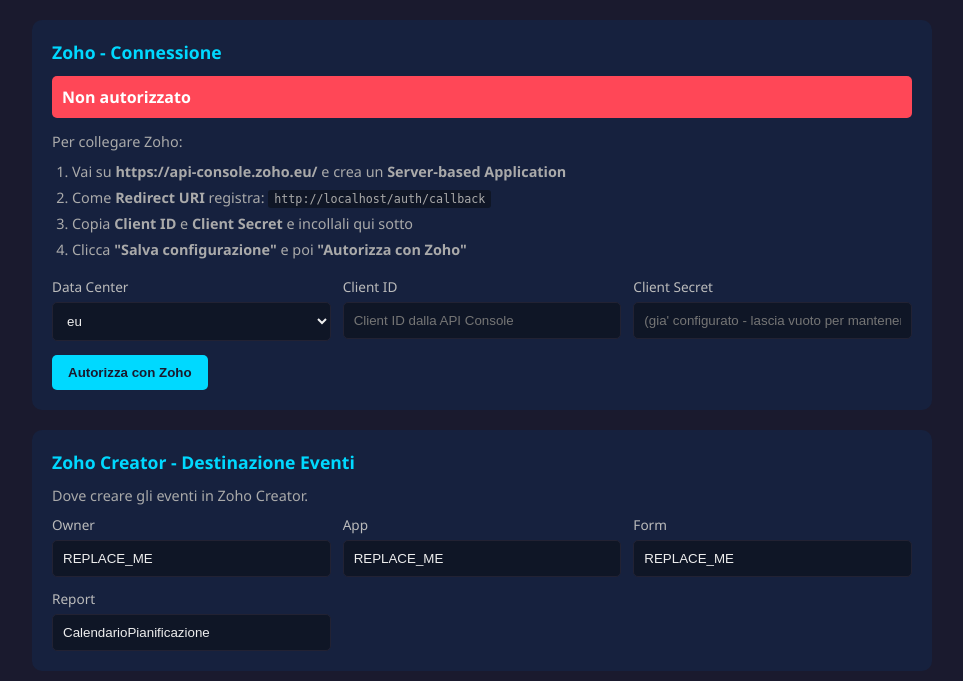
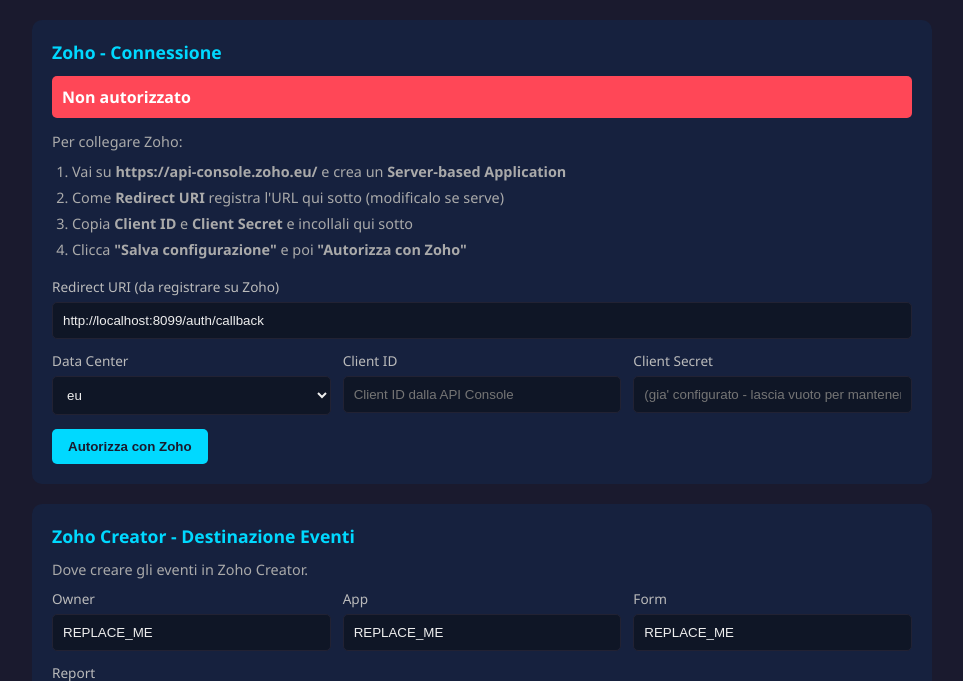
Before and after one commit to eliaferrarii/Fortinet-Calendar-Sync, a Flask app: page /setup in a window 1280 px wide. Shown: the part 76-757 px from the top of the page, without its empty margins (158-1121 px from the left). Run offline with Flask 3, Linux system fonts and the light colour scheme.

Commit message:
Expose port 8099 for OAuth callback and make redirect URI editable
- Add ports 8099/tcp mapping in config.yaml so callback is reachable
  directly (not through ingress)
- Redirect URI field is now editable, defaults to
  http://HOSTNAME:8099/auth/callback
- User copies this URL into Zoho API Console as redirect URI
- Bump version to 1.1.4

Co-Authored-By: Claude Opus 4.6 <noreply@anthropic.com>

```diff
--- a/fortinet-zoho-sync/config.yaml
+++ b/fortinet-zoho-sync/config.yaml
@@ -1,5 +1,5 @@
 name: "Fortinet Zoho Calendar Sync"
-version: "1.1.3"
+version: "1.1.4"
 slug: "fortinet-zoho-sync"
 description: "Sincronizzazione automatica scadenze firewall Fortinet con calendario Zoho"
 url: "https://github.com/eliaferrarii/Fortinet-Calendar-Sync"
@@ -17,6 +17,10 @@ panel_icon: mdi:SyncCircle
 panel_title: "Fortinet Scadenze"
 startup: application
 boot: auto
+ports:
+  8099/tcp: 8099
+ports_description:
+  8099/tcp: "Web UI / OAuth callback"
 options: {}
 schema: {}
 map:
--- a/fortinet-zoho-sync/rootfs/opt/fortinet-zoho-sync/templates/setup.html
+++ b/fortinet-zoho-sync/rootfs/opt/fortinet-zoho-sync/templates/setup.html
@@ -151,13 +151,17 @@
                     <p style="margin-bottom:8px;">Per collegare Zoho:</p>
                     <ol style="padding-left:20px; line-height:1.8;">
                         <li>Vai su <strong>https://api-console.zoho.eu/</strong> e crea un <strong>Server-based Application</strong></li>
-                        <li>Come <strong>Redirect URI</strong> registra: <code id="redirectUriDisplay" style="background:#0f1626; padding:2px 6px; border-radius:3px; user-select:all;"></code></li>
+                        <li>Come <strong>Redirect URI</strong> registra l'URL qui sotto (modificalo se serve)</li>
                         <li>Copia <strong>Client ID</strong> e <strong>Client Secret</strong> e incollali qui sotto</li>
                         <li>Clicca <strong>"Salva configurazione"</strong> e poi <strong>"Autorizza con Zoho"</strong></li>
                     </ol>
                 </div>
 
                 <div class="grid" style="margin-bottom:14px;">
+                    <div style="grid-column: 1 / -1;">
+                        <label for="zoho_redirect_uri">Redirect URI (da registrare su Zoho)</label>
+                        <input id="zoho_redirect_uri" type="text" placeholder="http://IP-HOME-ASSISTANT:8099/auth/callback">
+                    </div>
                     <div>
                         <label for="zoho_dc">Data Center</label>
                         <select id="zoho_dc">
@@ -468,20 +472,20 @@
                 .catch(err => showMessage('Errore: ' + err, 'error'));
         }
 
-        function getRedirectUri() {
-            return window.location.origin + INGRESS_PATH + '/auth/callback';
-        }
-
         function startZohoAuth() {
             const clientId = document.getElementById('zoho_client_id').value.trim();
             const dc = document.getElementById('zoho_dc').value;
+            const redirectUri = document.getElementById('zoho_redirect_uri').value.trim();
 
             if (!clientId) {
                 showMessage('Inserisci il Client ID prima di autorizzare', 'error');
                 return;
             }
+            if (!redirectUri) {
+                showMessage('Inserisci il Redirect URI', 'error');
+                return;
+            }
 
-            const redirectUri = getRedirectUri();
             const scope = 'ZohoCreator.form.CREATE,ZohoCreator.report.READ';
             const params = new URLSearchParams({
                 response_type: 'code',
@@ -513,8 +517,8 @@
             setTimeout(() => clearInterval(poll), 300000);
         }
 
-        // Show redirect URI to copy into Zoho API Console
-        document.getElementById('redirectUriDisplay').textContent = window.location.origin + INGRESS_PATH + '/auth/callback';
+        // Set default redirect URI based on hostname + direct port
+        document.getElementById('zoho_redirect_uri').value = window.location.protocol + '//' + window.location.hostname + ':8099/auth/callback';
 
         loadConfig();
         checkZohoAuth();
```
